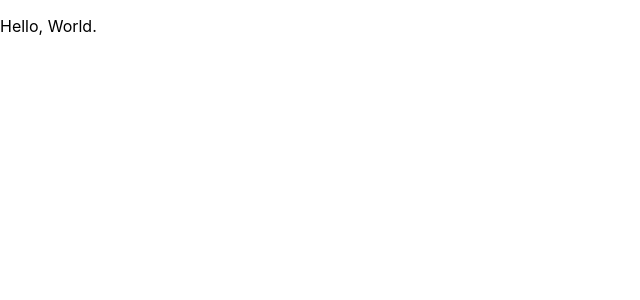
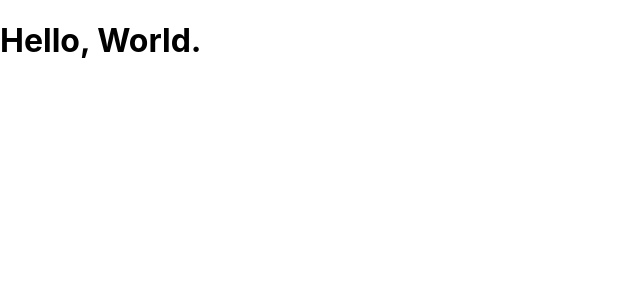
Before and after one commit to GANBI23/udemy-react-redux-crud-application, a React (Create React App) app: page / in a window 1280 px wide. Shown: the top 300 px of the page, without its empty margins (0-640 px from the left). Built offline with nearby package versions, Linux system fonts and the light colour scheme.

Commit message:
Learn jsx

```diff
--- a/src/App.js
+++ b/src/App.js
@@ -1,7 +1,7 @@
 import React from 'react';
 
 function App() {
-  return (<div><header><p>Hello, World.</p></header></div>);
+  return <h1>Hello, World.</h1>;
 }
 
 export default App;
```
